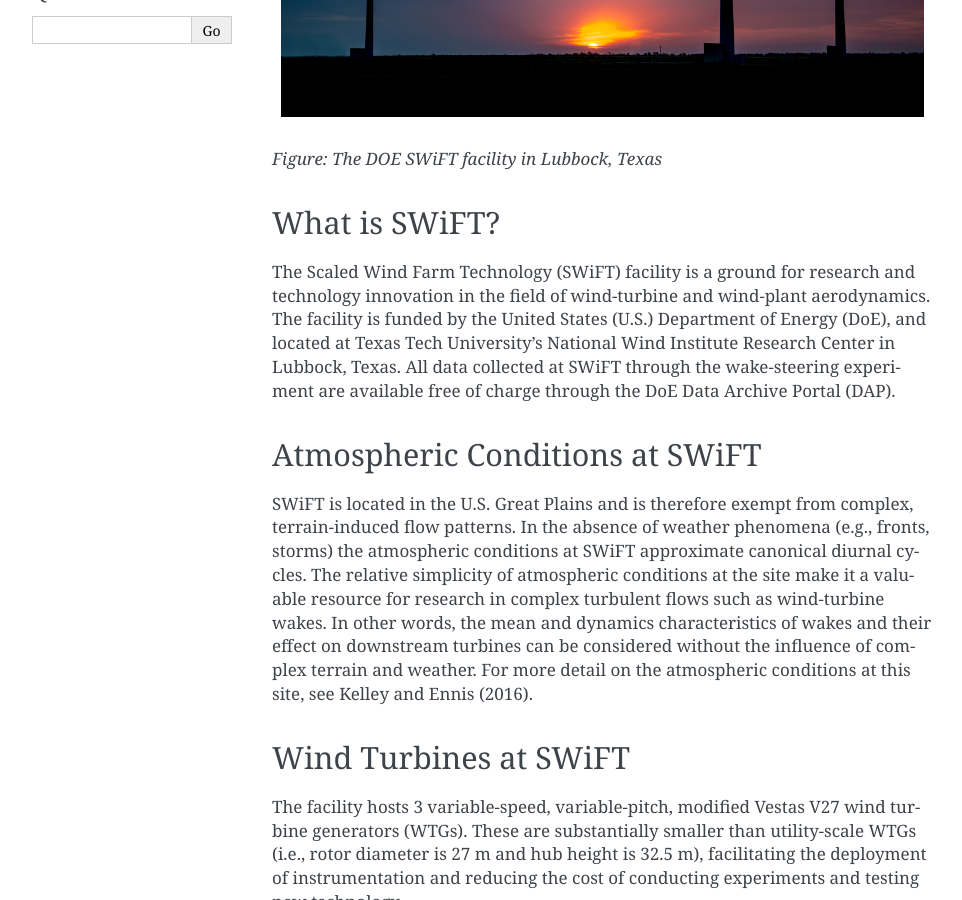
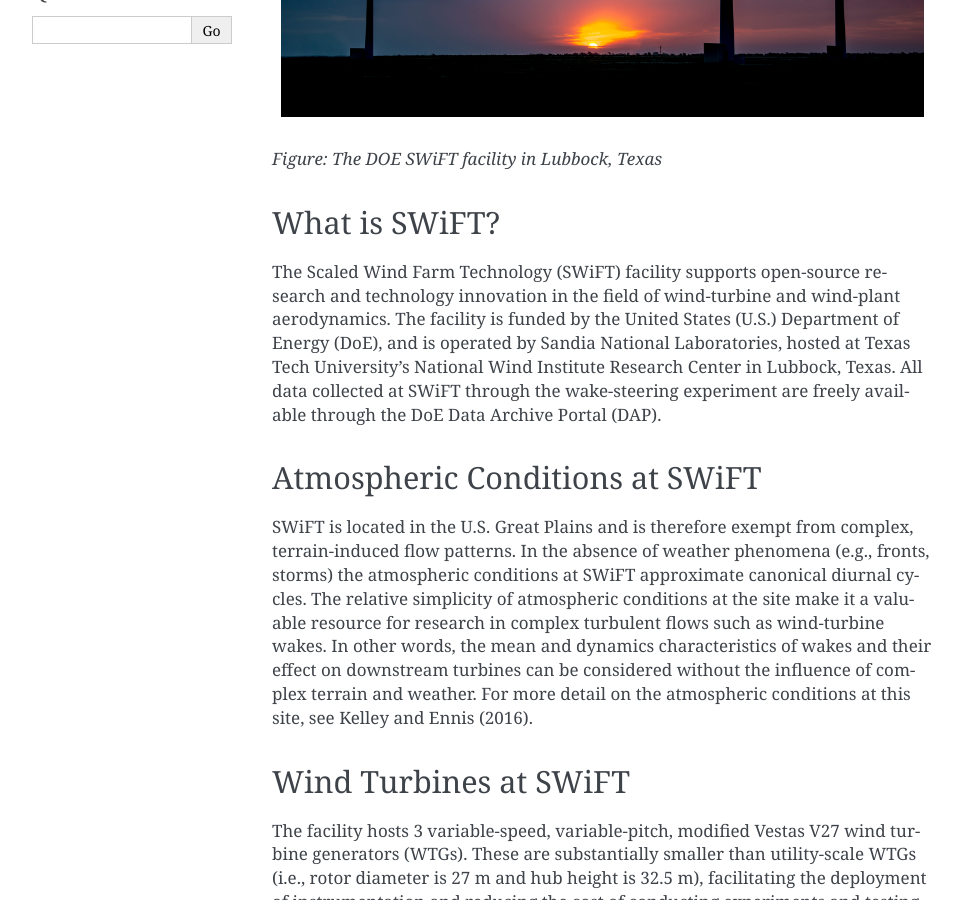
Before and after one commit to pdoubraw/wakebench_swift, a Sphinx documentation site: the page built from docs/source/index.rst, in a window 1280 px wide and 900 px high, scrolled down 442 px. Shown: the whole window, without its empty margins (148-1110 px from the left). Built offline with Sphinx 7.4.7, drawn with Linux system fonts in a browser that asks for light colours.

Commit message:
brian naughton's edits

```diff
--- a/docs/source/index.rst
+++ b/docs/source/index.rst
@@ -28,7 +28,8 @@ The SWiFT Benchmarks
 
 What is SWiFT?
 --------------
-The Scaled Wind Farm Technology (SWiFT) facility is a ground for research and technology innovation in the field of wind-turbine and wind-plant aerodynamics. The facility is funded by the United States (U.S.) Department of Energy (DoE), and located at Texas Tech University's National Wind Institute Research Center in Lubbock, Texas. All data collected at SWiFT through the wake-steering experiment are available free of charge through the DoE Data Archive Portal (DAP).
+
+The Scaled Wind Farm Technology (SWiFT) facility supports open-source research and technology innovation in the field of wind-turbine and wind-plant aerodynamics. The facility is funded by the United States (U.S.) Department of Energy (DoE), and is operated by Sandia National Laboratories, hosted at Texas Tech University’s National Wind Institute Research Center in Lubbock, Texas. All data collected at SWiFT through the wake-steering experiment are freely available through the DoE Data Archive Portal (DAP).
 
 Atmospheric Conditions at SWiFT
 -------------------------------
```
